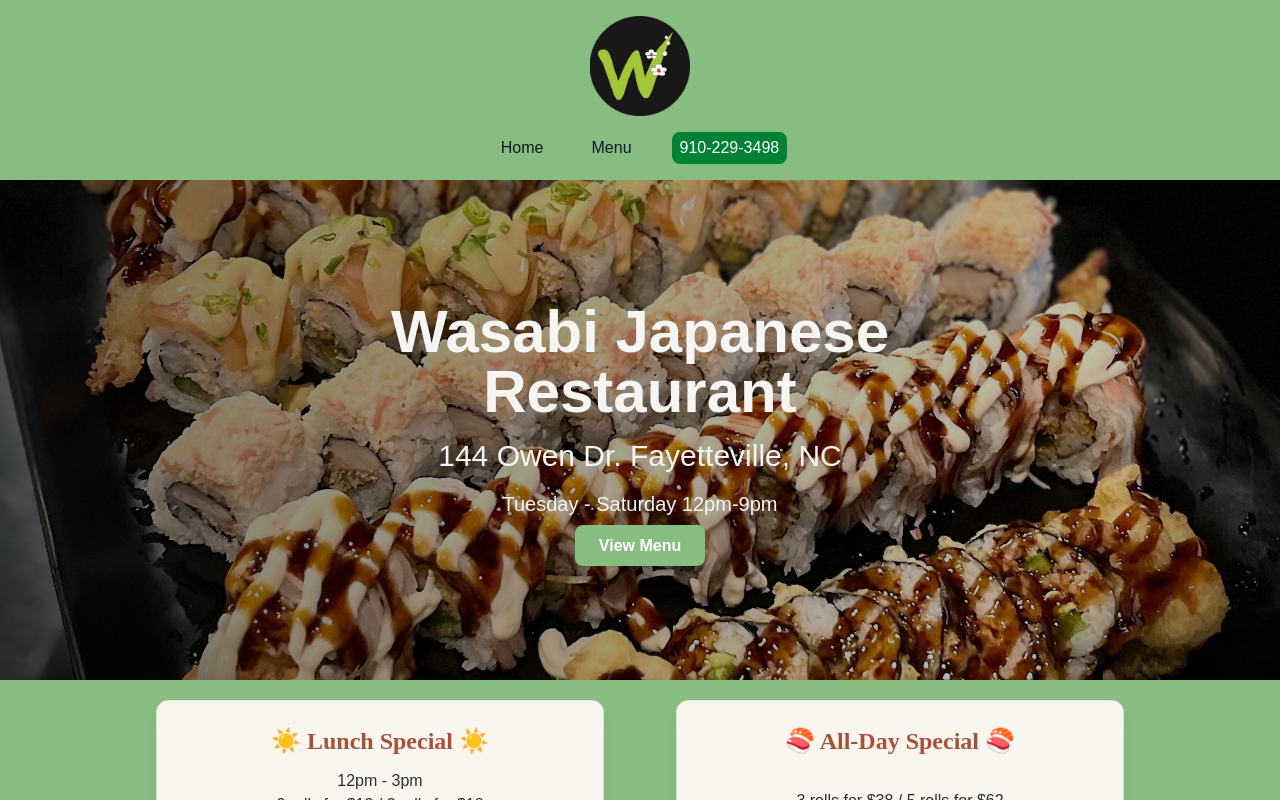
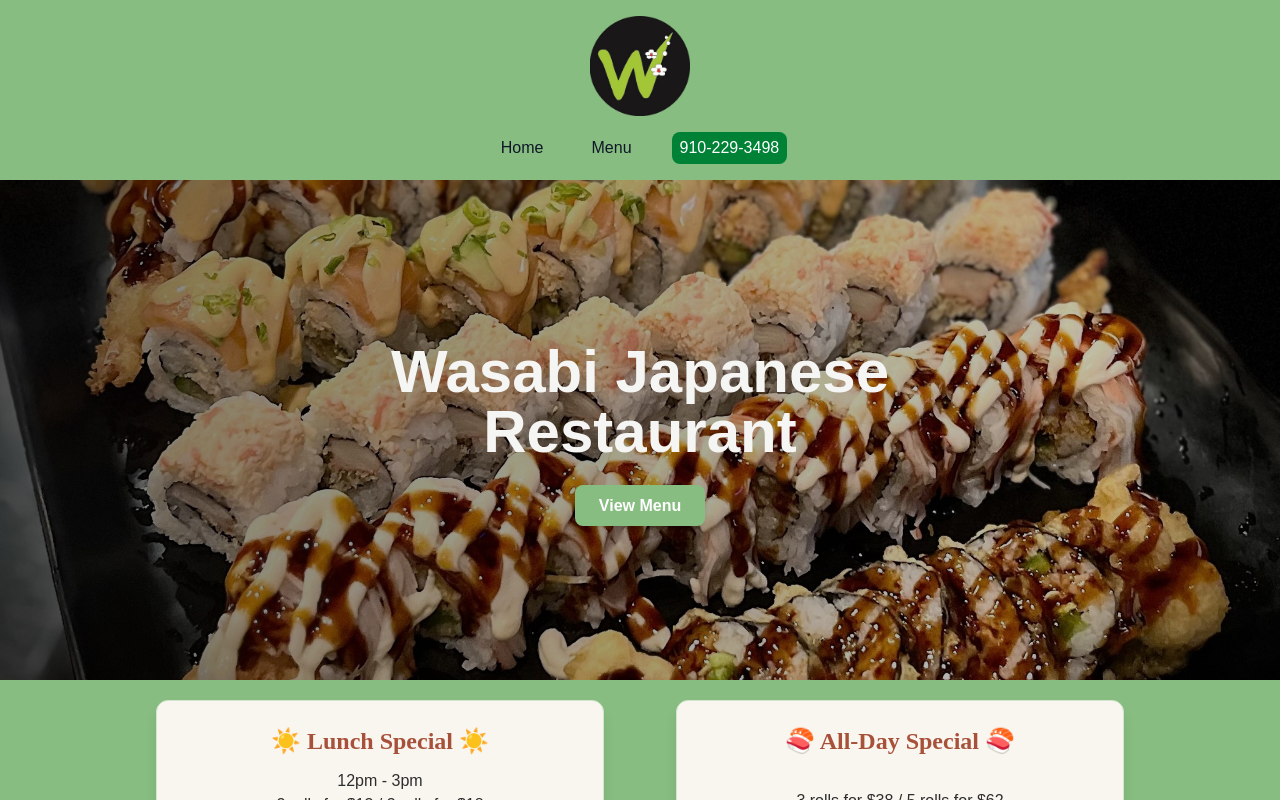
Before and after one commit to mooogz/wasabi-react, a React (Vite) app: page / in a window 1280 px wide. Shown: the top 800 px of the page. Built offline with nearby package versions, Linux system fonts and the light colour scheme.

Commit message:
style: update spacing and relocate hours info

```diff
--- a/src/components/Hero.jsx
+++ b/src/components/Hero.jsx
@@ -6,12 +6,12 @@
   return (
     <div className="hero h-[500px] flex items-center justify-center px-6">
         <div className="max-w-3xl text-center animate-slideUp">
-        <h1 className="text-[#F5F5F4] text-4xl md:text-6xl font-bold mb-4">Wasabi Japanese Restaurant</h1>
-        <p className="text-[#F5F5F4] text-xl md:text-3xl mb-4">144 Owen Dr. Fayetteville, NC</p>
-        <p className="text-[#F5F5F4] text-xl mb-4">Tuesday - Saturday 12pm-9pm</p>
-        <Link to="/menu" className="bg-[#87bd80] hover:bg-green-700 text-white px-6 py-3 rounded-lg font-semibold shadow-lg cursor-pointer">
-          View Menu
-        </Link>
+          <h1 className="text-[#F5F5F4] text-4xl md:text-6xl font-bold mb-8">
+            Wasabi Japanese Restaurant
+          </h1>
+          <Link to="/menu" className="bg-[#87bd80] hover:bg-green-700 text-white px-6 py-3 rounded-lg font-semibold shadow-lg cursor-pointer">
+            View Menu
+          </Link>
         </div>
 
     </div>
```
